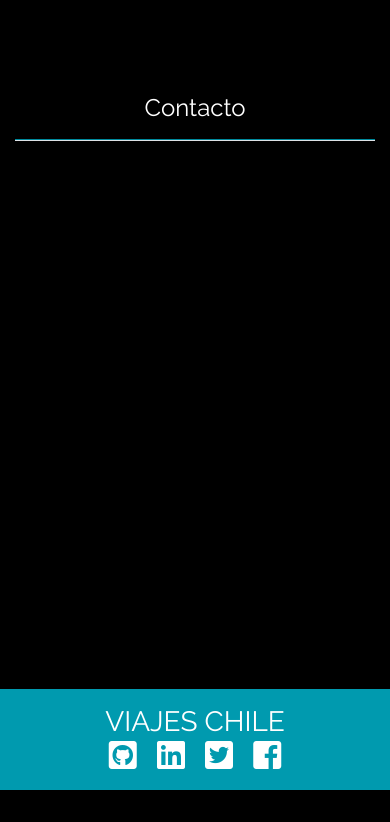
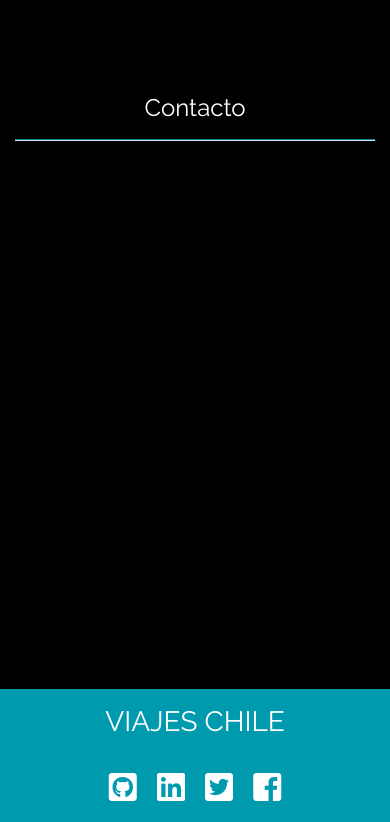
Before and after one commit to maranathafierro/Viajes-Chile, a plain HTML site: page index.html in a window 390 px wide. Shown: the part 2463-3285 px from the top of the page. Before the commit the page ends 3253 px from the top, so only its background shows below. Drawn offline with nearby package versions, Linux system fonts and the light colour scheme; a script that the page names is missing.

Commit message:
Se modifica las columnas del footer para mobile

```diff
--- a/index.html
+++ b/index.html
@@ -172,11 +172,11 @@
     <!--footer-->
     <footer class="color-turquoise">
         <div class="container">
-            <div class="row text-center d-flex align-items-center py-3">
-                <div class="col-md-6">
+            <div class="row text-center d-flex align-items-center">
+                <div class="col-12 col-md-6 col-lg-6 col-xl-6 py-3">
                     <h3 class="m-0">VIAJES CHILE</h3>
                 </div>
-                <div class="col-md-6">
+                <div class="col-12 col-md-6 col-lg-6 col-xl-6 py-3">
                     <i class="fab fa-github-square fa-2x mx-2"></i>
                     <i class="fab fa-linkedin fa-2x mx-2"></i>
                     <i class="fab fa-twitter-square fa-2x mx-2"></i>
```
